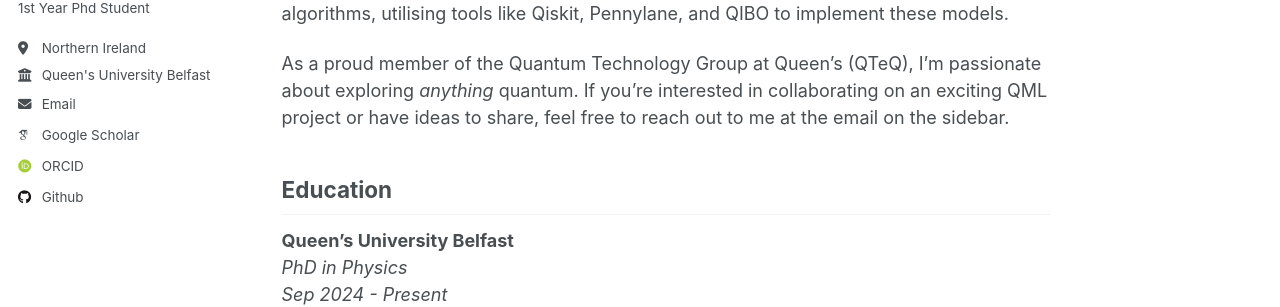
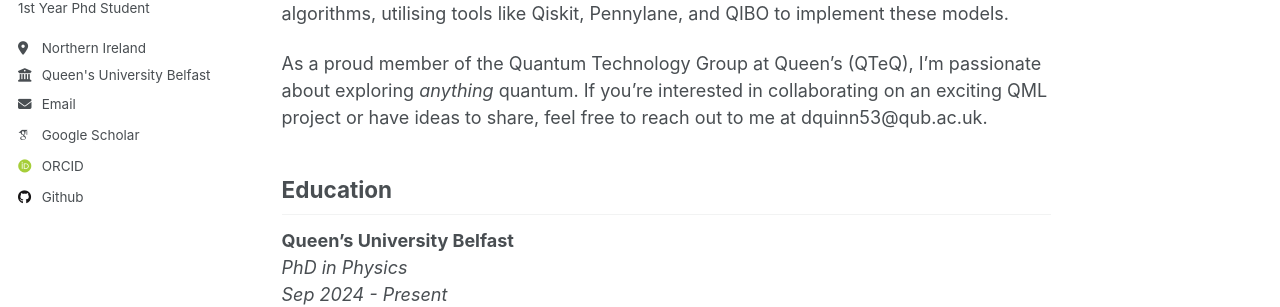
Before and after one commit to DanielQuinn53/DanielQuinn53.github.io, a Jekyll site: the page built from _pages/about.md, in a window 1280 px wide and 900 px high. Shown: the part 325-632 px from the top of the window. Built offline with Jekyll 4.4.1, drawn with Linux system fonts in a browser that asks for light colours; some web fonts are replaced.

Commit message:
Update about.md

```diff
--- a/_pages/about.md
+++ b/_pages/about.md
@@ -11,7 +11,7 @@ redirect_from:
 
 Hi, I’m Daniel! I’m a Physics PhD student at Queen’s University Belfast, supervised by Prof. Gabriele De Chiara. My research focuses on quantifying the energetic resources required for Quantum Machine Learning (QML) models. I’ve been actively working with quantum algorithms, utilising tools like Qiskit, Pennylane, and QIBO to implement these models.
 
-As a proud member of the Quantum Technology Group at Queen’s (QTeQ), I’m passionate about exploring *anything* quantum. If you’re interested in collaborating on an exciting QML project or have ideas to share, feel free to reach out to me at the email on the sidebar.
+As a proud member of the Quantum Technology Group at Queen’s (QTeQ), I’m passionate about exploring *anything* quantum. If you’re interested in collaborating on an exciting QML project or have ideas to share, feel free to reach out to me at dquinn53@qub.ac.uk.
 
 ## Education
 
```
